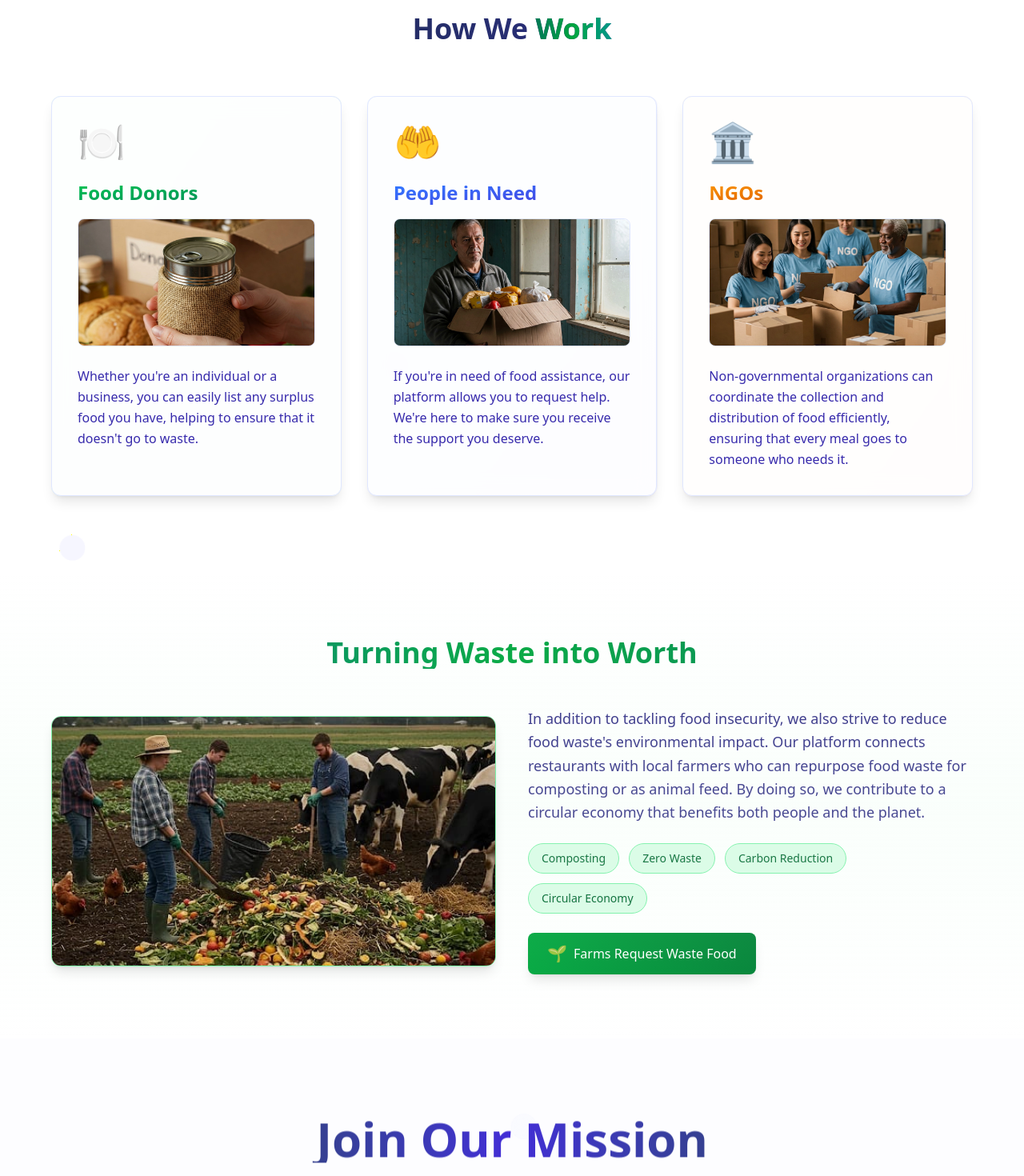
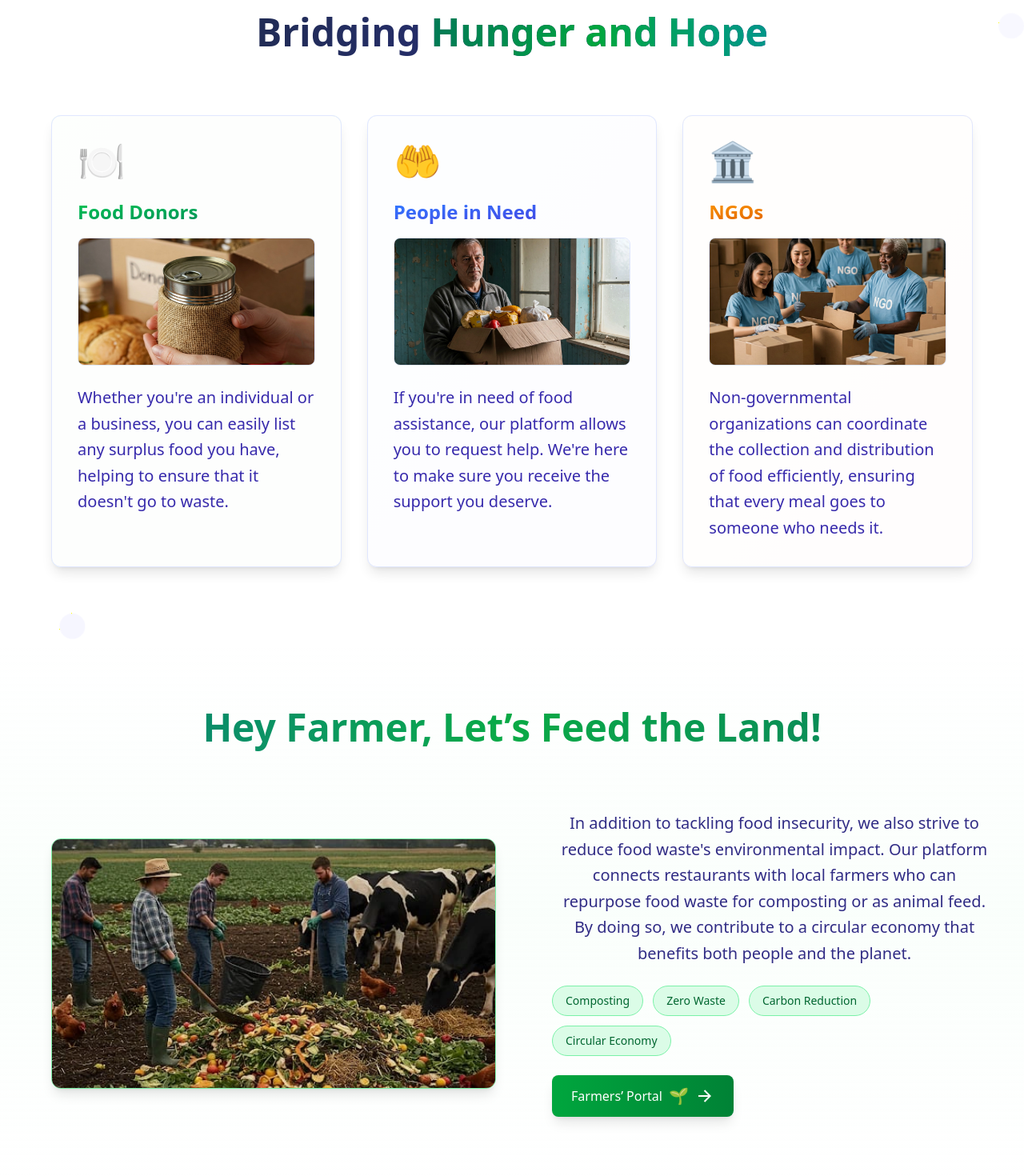
Before and after one commit to Alvifatalerror/Food-Distribution, a React (Vite) app: page / in a window 1280 px wide. Shown: the part 2080-3550 px from the top of the page at 80% size. Built offline with nearby package versions, Linux system fonts and the light colour scheme; no server answers; sample sign-in values are in the browser's storage.

Commit message:
Page Styling corrected

```diff
--- a/src/App.jsx
+++ b/src/App.jsx
@@ -25,11 +25,11 @@ const App = () => {
               <Projects  />
               <Contact />
               <Footer />
-              <Auth2/>
             </>
           }
         />
         {/* Auth Page (Login/Signup) - Only this component is shown */}
+        <Route path='/auth2' element={<Auth2/>}/>
         <Route path="/auth" element={<AuthForm />} />
         <Route path="/dashboard" element={<Dashboard />} />
       </Routes>
--- a/src/components/About.jsx
+++ b/src/components/About.jsx
@@ -1,6 +1,7 @@
 import React, { useEffect, useRef, useState, memo } from 'react';
 import { motion, useScroll, useTransform } from 'framer-motion';
 import { assets } from '../assets/assets';
+import { useNavigate } from "react-router-dom";
 
 // Memoized components to prevent unnecessary re-renders
 const StatItem = memo(({ stat, index, inView }) => (
@@ -51,7 +52,7 @@ const WorkCard = memo(({ item, index, inView }) => (
     <div className="relative transform transition-all duration-500 h-full">
       <div className={`absolute inset-0 ${item.color} opacity-10 rounded-xl`}></div>
 
-      <div className="relative bg-white/90 backdrop-blur-md rounded-xl p-8 h-full border border-indigo-100 shadow-lg group-hover:shadow-xl transform transition-all">
+      <div className="relative bg-white/90 rounded-xl p-8 h-full border border-indigo-100 shadow-lg group-hover:shadow-xl transform transition-all">
         <div className="text-5xl mb-6">{item.icon}</div>
         <h3 className={`text-2xl font-bold mb-4 ${item.color} bg-clip-text text-transparent`}>{item.title}</h3>
 
@@ -63,7 +64,7 @@ const WorkCard = memo(({ item, index, inView }) => (
           </div>
         </div>
 
-        <p className="text-indigo-800 text-base leading-relaxed font-medium">{item.description}</p>
+        <p className="text-indigo-800 text-xl leading-relaxed font-medium">{item.description}</p>
       </div>
     </div>
   </motion.div>
@@ -71,6 +72,7 @@ const WorkCard = memo(({ item, index, inView }) => (
 
 // Main About component
 const About = () => {
+
   // Use refs to track visibility
   const containerRef = useRef(null);
   const statsRef = useRef(null);
@@ -85,9 +87,11 @@ const About = () => {
     howWeWork: false,
     sustainability: false
   });
+  const navigate = useNavigate();
 
   // Monitor sections for visibility with reset on exit
   useEffect(() => {
+
     const observerOptions = {
       threshold: 0.3,
       rootMargin: "0px"
@@ -321,12 +325,12 @@ const About = () => {
           initial={{ opacity: 0, y: 30 }}
           animate={sectionsInView.howWeWork ? { opacity: 1, y: 0 } : { opacity: 0, y: 30 }}
           transition={{ duration: 0.6 }}
-          className="text-3xl md:text-4xl font-bold text-center text-transparent bg-clip-text bg-gradient-to-r from-slate-800 to-indigo-800 mb-16"
+          className="text-3xl md:text-5xl font-bold text-center h-16 text-transparent bg-clip-text bg-gradient-to-r from-slate-800 to-indigo-800 mb-16"
         >
-          How We <span className="text-transparent bg-clip-text bg-gradient-to-r from-emerald-700 via-green-600 to-teal-600">Work</span>
+          Bridging  <span className="text-transparent bg-clip-text bg-gradient-to-r from-emerald-700 via-green-600 to-teal-600">Hunger and Hope</span>
         </motion.h2>
 
-        <div className="grid grid-cols-1 md:grid-cols-3 gap-8 max-w-6xl mx-auto">
+        <div className="grid grid-cols-1 md:grid-cols-3  gap-8 max-w-6xl mx-auto">
           {workData.map((item, index) => (
             <WorkCard
               key={index}
@@ -354,9 +358,9 @@ const About = () => {
       whileInView={{ opacity: 1, y: 0 }}
       viewport={{ once: true }}
       transition={{ duration: 0.5, ease: "easeOut" }}
-      className="text-3xl md:text-4xl font-bold text-center text-transparent bg-clip-text bg-gradient-to-r from-teal-700 via-green-600 to-emerald-700 mb-12"
+      className="text-3xl md:text-5xl font-bold text-center text-transparent h-20 bg-clip-text bg-gradient-to-r from-teal-700 via-green-600 to-emerald-700 mb-12"
     >
-      Turning Waste into Worth
+      Hey Farmer, Let’s Feed the Land!
     </motion.h2>
 
     <div className="flex flex-col lg:flex-row items-center gap-10">
@@ -384,13 +388,14 @@ const About = () => {
 
       {/* Text & Hover Fixes */}
       <motion.div
+      style={{pointerEvents: "auto" }}
         initial={{ opacity: 0, x: 30 }}
-        whileInView={{ opacity: 1, x: 0 }}
+        whileInView={{ opacity: 1, }}
         viewport={{ once: true }}
         transition={{ duration: 0.5, ease: "easeOut" }}
         className="lg:w-1/2"
       >
-        <p className="text-indigo-900 text-lg leading-relaxed mb-6">
+        <p className="text-indigo-900 text-xl text-center leading-relaxed mb-6">
           In addition to tackling food insecurity, we also strive to reduce food waste's
           environmental impact. Our platform connects restaurants with local farmers who can
           repurpose food waste for composting or as animal feed. By doing so, we contribute to
@@ -420,28 +425,20 @@ const About = () => {
         </div>
 
         {/* Button with Hover Fix */}
-        <motion.button
-          whileHover={{
-            scale: 1.07,
-            y: -3,
-            boxShadow: "0 8px 18px rgba(0, 128, 0, 0.25)"
-          }}
-          whileTap={{ scale: 0.98 }}
-          initial={{ opacity: 0, y: 10 }}
-          whileInView={{ opacity: 1, y: 0 }}
-          viewport={{ once: true }}
-          transition={{ duration: 0.4 }}
-          className="px-6 py-3 bg-gradient-to-r from-green-600 to-green-700 text-white rounded-lg shadow-lg flex items-center gap-2 transition-all duration-300 cursor-pointer"
+
+        <button
+          onClick={() => navigate("/auth2")}
+
+          className="z-10 px-6 py-3 bg-gradient-to-r from-green-600 to-green-700 text-white rounded-lg shadow-lg flex items-center gap-2 transition-all duration-300 "
         >
-          <motion.span
-            whileHover={{ rotate: -10 }}
-            transition={{ type: "spring", stiffness: 250, damping: 15 }}
+          <span>Farmers’ Portal</span>
+          <span
             className="text-xl"
           >
             🌱
-          </motion.span>
-          <span>Farms Request Waste Food</span>
-        </motion.button>
+          </span>
+          <span><svg xmlns="http://www.w3.org/2000/svg" viewBox="0 0 24 24" width="24" height="24" fill="currentColor"><path d="M16.1716 10.9999L10.8076 5.63589L12.2218 4.22168L20 11.9999L12.2218 19.778L10.8076 18.3638L16.1716 12.9999H4V10.9999H16.1716Z"></path></svg></span>
+        </button>
       </motion.div>
     </div>
   </div>
--- a/src/components/Contact.jsx
+++ b/src/components/Contact.jsx
@@ -61,38 +61,38 @@ const Contact = () => {
   }, []);
 
   return (
-    <div id="Join_Us" className='relative text-center p-6 py-20 lg:px-32 w-full overflow-hidden' style={{ backgroundImage: `url(${assets.connect_img})`, backgroundSize: 'cover', backgroundPosition: 'center' }}>
+    <div id="Join_Us" className='relative text-center p-6 py-20 lg:px-32 w-full overflow-hidden bg-gradient-to-br from-blue-50 to-white' >
       {/* Black Tint Overlay */}
-      <div id='bgTint' className="absolute inset-0 bg-black opacity-50"></div>
+
       <div className='relative z-20'>
-        <h1 className='text-2xl sm:text-4xl font-bold mb-2 text-center text-white'>Connect
+        <h1 className='text-5xl  font-bold mb-2 text-center text-black'>Connect
           <span className='underline underline-offset-4 decoration-1 under font-light ml-3'>With Us</span></h1>
-        <p className='text-center text-gray-200 mb-12 max-w-80 mx-auto'>Ready to Make a Move? Let's Build Future Together</p>
+        <p className='text-center text-gray-700 mb-12 max-w-80 mx-auto'>Ready to Make a Move? Let's Build Future Together</p>
 
         <div className='justify-around'>
           <div>
-            <form onSubmit={onSubmit} className='max-w-2xl mx-auto text-gray-200 pt-8' >
+            <form onSubmit={onSubmit} className='max-w-2xl mx-auto text-gray-900 pt-8' >
               <div className='flex flex-wrap'>
                 <div className='w-full md:w-1/2 text-left' >
                   Your Name
-                  <input className='w-full border border-gray-300 rounded py-3 px-4 mt-2' name='Name' type="text" placeholder='Your Name' required />
+                  <input className='w-full border border-gray-700 rounded py-3 px-4 mt-2' name='Name' type="text" placeholder='Your Name' required />
                 </div>
 
                 <div className='w-full md:w-1/2 text-left md:pl-4'>
                   Your Email
-                  <input className='w-full border border-gray-300 rounded py-3 px-4 mt-2' name='Email' type="email" placeholder='Your Email' required />
+                  <input className='w-full border border-gray-700 rounded py-3 px-4 mt-2' name='Email' type="email" placeholder='Your Email' required />
                 </div>
               </div>
               <div>
                 <div className='w-full text-left mt-5'>
                   Your Location
-                  <input className='w-full border border-gray-300 rounded py-3 px-4 mt-2' type="text" name='Location' placeholder='Your Location' required />
+                  <input className='w-full border border-gray-700 rounded py-3 px-4 mt-2' type="text" name='Location' placeholder='Your Location' required />
                 </div>
               </div>
 
               <div className='my-6 text-left'>
                 Message
-                <textarea className='w-full border border-gray-300 rounded py-3 px-4 mt-2 h-48 resize-none ' name="Message" placeholder='Message' required></textarea>
+                <textarea className='w-full border border-gray-700 rounded py-3 px-4 mt-2 h-48 resize-none ' name="Message" placeholder='Message' required></textarea>
               </div>
               <button type="submit" className='bg-red-500 text-white py-2 px-12 mb-10 rounded'>{result ? result : "Send Message"}</button>
             </form>
--- a/src/components/Dashboard.jsx
+++ b/src/components/Dashboard.jsx
@@ -153,7 +153,7 @@ const Dashboard = () => {
     try {
       await signOut(auth);
       console.log("User signed out successfully!");
-      navigate("/auth");
+      navigate("/");
     } catch (error) {
       console.error("Error signing out:", error.message);
     }
```
